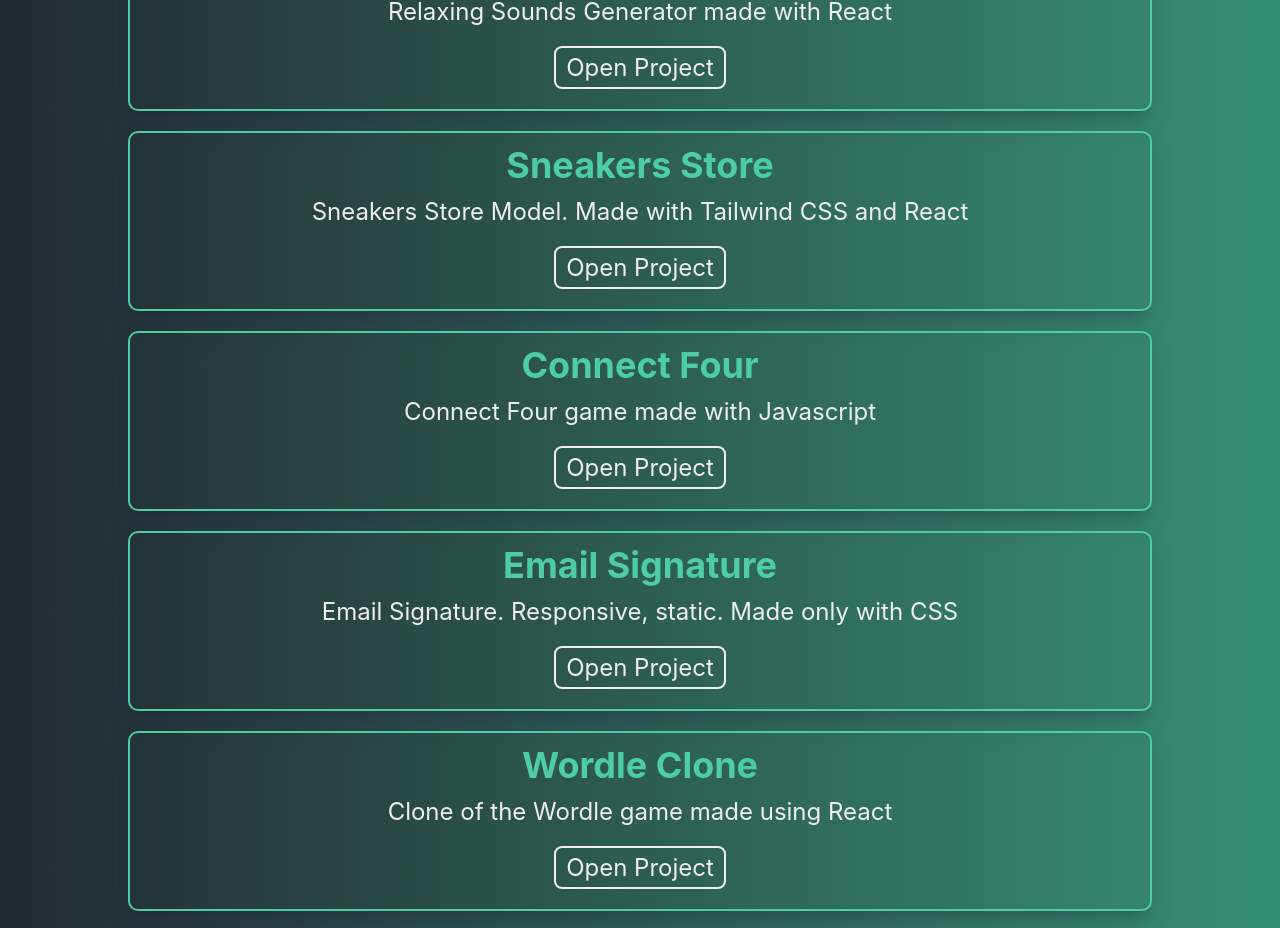
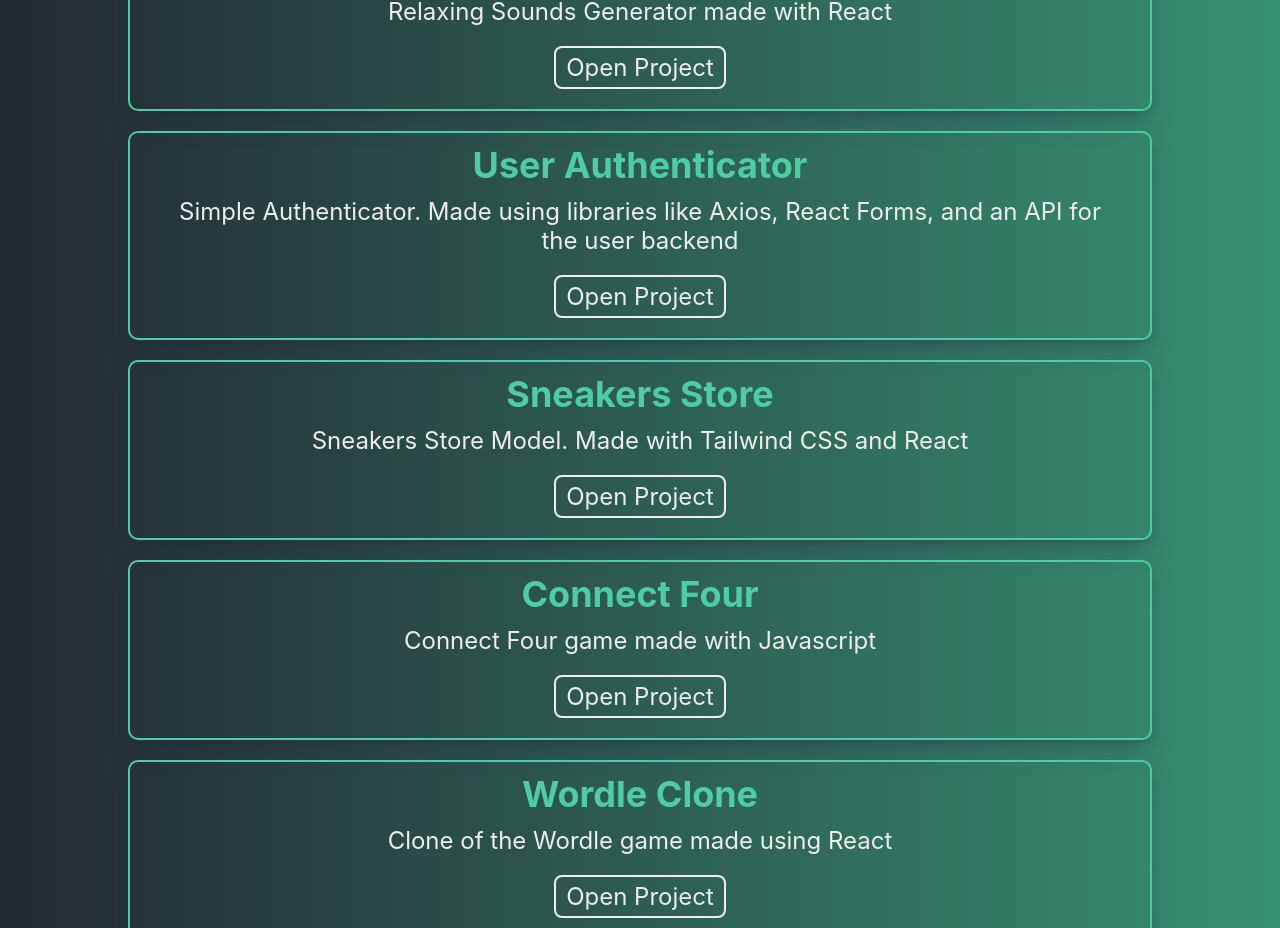
Before and after one commit to FacuReartes/FacuReartes.github.io, a React (Create React App) app: page / in a window 1280 px wide. Shown: the part 2434-3362 px from the top of the page. Built offline with nearby package versions, Linux system fonts and the light colour scheme.

Commit message:
agregado user auth

```diff
--- a/src/componentes/Proyectos.js
+++ b/src/componentes/Proyectos.js
@@ -10,9 +10,9 @@
 
   const myProjects = [
     { id:1, titulo:t("proyectos.p1-title"), p:t("proyectos.p1-text"), link: 'https://noise-chill.vercel.app/'},
+    { id:4, titulo:t("proyectos.p4-title"), p:t("proyectos.p4-text"), link:'https://user-authenticator-topaz.vercel.app/home'},
     { id:2, titulo:t("proyectos.p2-title"), p:t("proyectos.p2-text"), link: 'https://shoe-store-swart.vercel.app/'},
     { id:3, titulo:t("proyectos.p3-title"), p:t("proyectos.p3-text"), link: 'https://facureartes.github.io/connect-four/'},
-    { id:4, titulo:t("proyectos.p4-title"), p:t("proyectos.p4-text"), link:'https://facureartes.github.io/email-signature/'},
     { id:5, titulo:t("proyectos.p5-title"), p:t("proyectos.p5-text"), link:'https://facureartes.github.io/portfolio/'}
   ];
 
--- a/src/translations/en/global.json
+++ b/src/translations/en/global.json
@@ -25,8 +25,8 @@
     "p2-text": "Sneakers Store Model. Made with Tailwind CSS and React",
     "p3-title": "Connect Four",
     "p3-text": "Connect Four game made with Javascript",
-    "p4-title": "Email Signature",
-    "p4-text": "Email Signature. Responsive, static. Made only with CSS",
+    "p4-title": "User Authenticator",
+    "p4-text": "Simple Authenticator. Made using libraries like Axios, React Forms, and an API for the user backend",
     "p5-title": "Wordle Clone",
     "p5-text": "Clone of the Wordle game made using React"
   },
--- a/src/translations/es/global.json
+++ b/src/translations/es/global.json
@@ -25,8 +25,8 @@
     "p2-text": "Modelo de Tienda de Zapatillas. Hecho con Tailwind CSS y React",
     "p3-title": "Conecta Cuatro",
     "p3-text": "El juego Conecta Cuatro hecho con Javascript",
-    "p4-title": "Plantilla Email",
-    "p4-text": "Plantilla de Email. Responsive, estatico. Hecho solo con CSS",
+    "p4-title": "Autenticador de Usuario",
+    "p4-text": "Autenticador simple. Hecho con librerias como Axios, React Forms y una API para el backend de usuarios",
     "p5-title": "Clon de Wordle",
     "p5-text": "Clon de el reconocido juego Wordle hecho usando React"
   },
```
Also changed, not shown: src/estilos/Header.css (+0 -7 lines).
